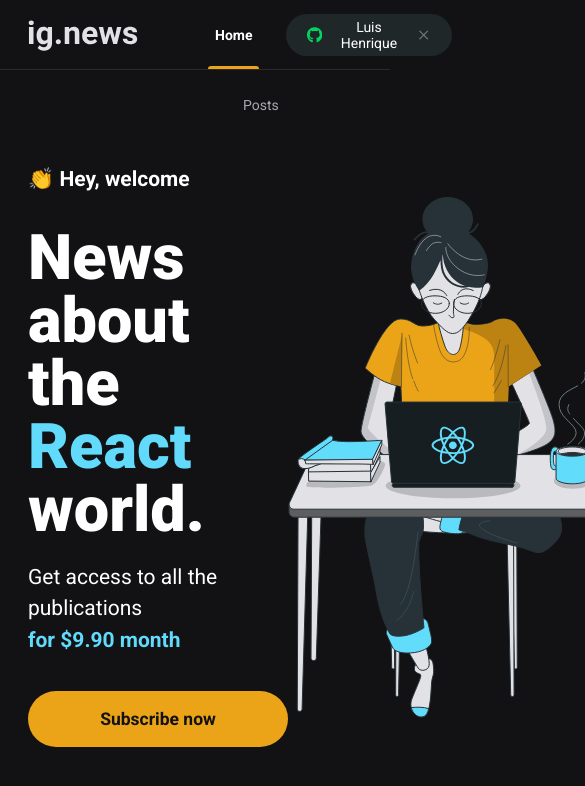
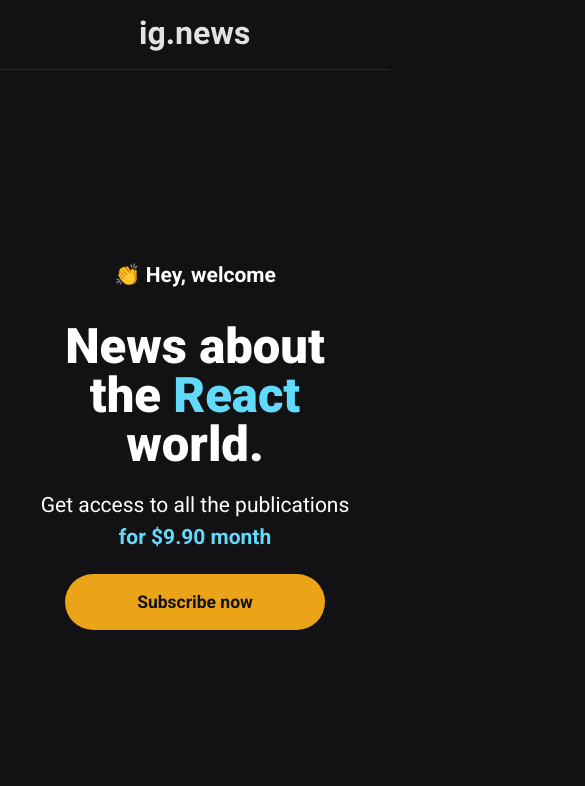
Before and after one commit to junimhs/ig.news, a Next.js app: page / in a window 390 px wide. Shown: the top 786 px of the page, 585 px wide, since content can reach past the window. Built offline with nearby package versions, Linux system fonts and the light colour scheme; a web font is replaced by a local one.

Commit message:
responsive layout

```diff
--- a/src/components/Header/styles.module.scss
+++ b/src/components/Header/styles.module.scss
@@ -53,4 +53,13 @@
   button {
     margin-left: auto;
   }
+
+  @media screen and (max-width: 500px) {
+    nav,
+    button {
+      display: none;
+    }
+
+    justify-content: center;
+  }
 }
--- a/src/pages/home.module.scss
+++ b/src/pages/home.module.scss
@@ -7,6 +7,15 @@
   display: flex;
   justify-content: space-between;
   align-items: center;
+
+  @media screen and (max-width: 800px) {
+    img {
+      display: none;
+    }
+    flex-direction: column;
+    justify-content: center;
+    align-items: center;
+  }
 }
 
 .hero {
@@ -42,4 +51,19 @@
   button {
     margin-top: 2.5rem;
   }
+
+  @media screen and (max-width: 800px) {
+    text-align: center;
+    width: 100%;
+
+    h1 {
+      font-size: 3.5rem;
+      line-height: 3.5rem;
+    }
+
+    button {
+      display: block;
+      margin: 1.5rem auto;
+    }
+  }
 }
```
